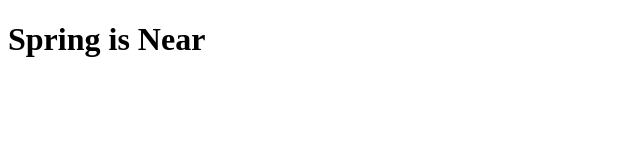
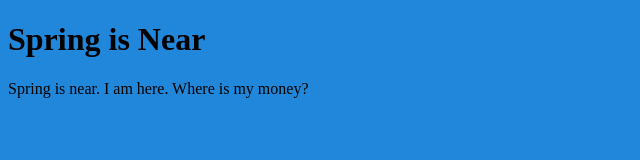
Before and after one commit to donutdon18/Spring, a plain HTML site: page index.html in a window 1280 px wide. Shown: the whole page, without its empty margins (0-640 px from the left). Drawn offline with Linux system fonts and the light colour scheme.

Commit message:
added a paragraph and a style sheet
added a paragraph and a style sheet

```diff
--- a/index.html
+++ b/index.html
@@ -4,8 +4,13 @@
     <meta charset="UTF-8">
     <meta name="viewport" content="width=device-width, initial-scale=1.0">
     <title>Document</title>
+    <link rel="stylesheet" href="style.css">
 </head>
 <body>
     <h1>Spring is Near</h1>
+    <p>
+        Spring is near. I am here. Where is my money?
+    </p>
+
 </body>
 </html>
--- /dev/null
+++ b/style.css
@@ -0,0 +1,3 @@
+body{
+    background-color: rgb(33, 135, 219);
+}
```
